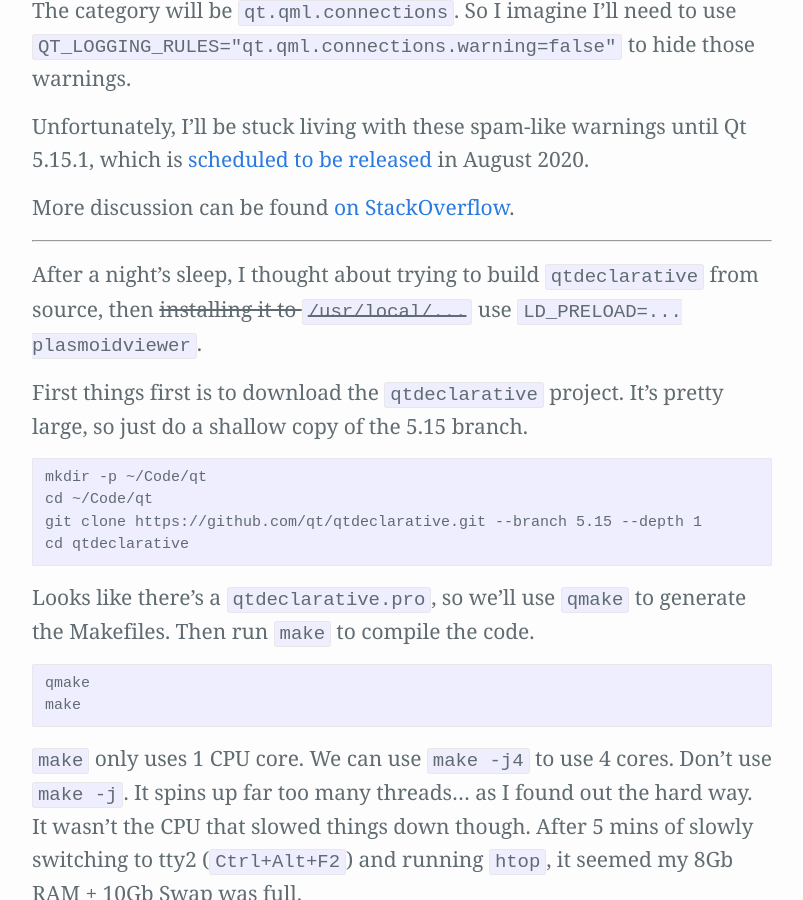
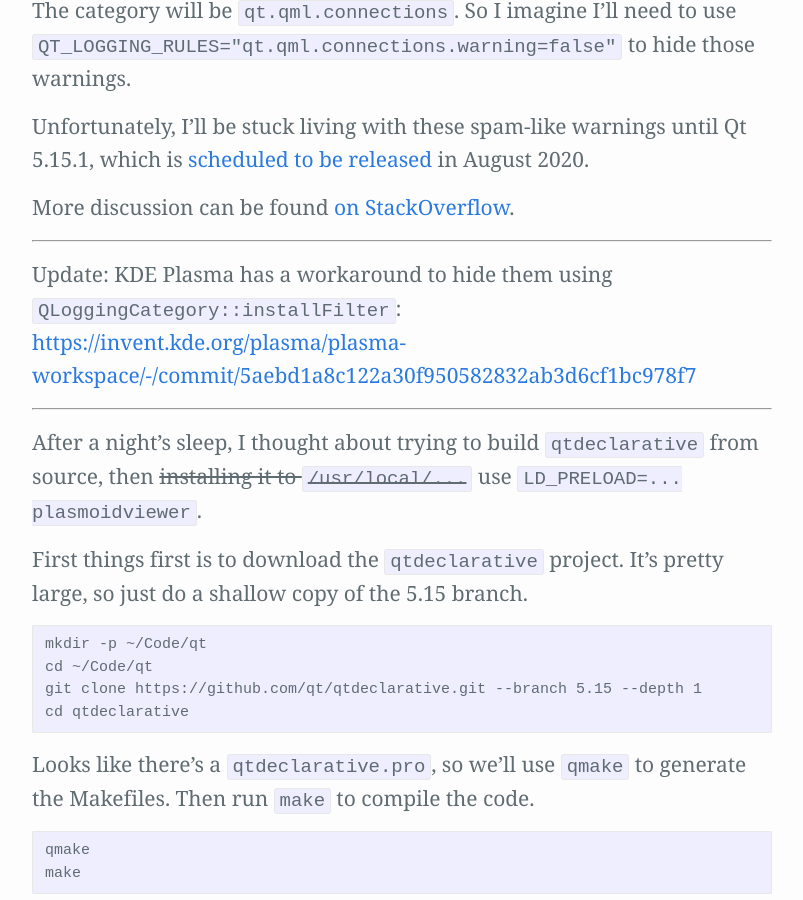
Before and after one commit to Zren/zren.github.io, a Jekyll site: the page built from _posts/2020-06-19-qml-connections-onfoo-warnings-will-get-logging-category-in-qt-5151.markdown, in a window 1280 px wide and 900 px high, scrolled down 1309 px. Shown: the whole window, without its empty margins (238-1041 px from the left). Built offline with Jekyll 4.4.1, drawn with Linux system fonts in a browser that asks for light colours.

Commit message:
Link to kde plasma connections workaround

```diff
--- a/_posts/2020-06-19-qml-connections-onfoo-warnings-will-get-logging-category-in-qt-5151.markdown
+++ b/_posts/2020-06-19-qml-connections-onfoo-warnings-will-get-logging-category-in-qt-5151.markdown
@@ -33,6 +33,11 @@ Fortunately David Edmundson [sent a patch](https://codereview.qt-project.org/c/q
 Unfortunately, I'll be stuck living with these spam-like warnings until Qt 5.15.1, which is [scheduled to be released](https://wiki.qt.io/Qt_5.15_Release) in August 2020.
 
 More discussion can be found [on StackOverflow](https://stackoverflow.com/questions/62297192/qml-connections-implicitly-defined-onfoo-properties-in-connections-are-deprecat).
+
+----
+
+Update: KDE Plasma has a workaround to hide them using `QLoggingCategory::installFilter`:
+<https://invent.kde.org/plasma/plasma-workspace/-/commit/5aebd1a8c122a30f950582832ab3d6cf1bc978f7>
 
 ----
 
```
